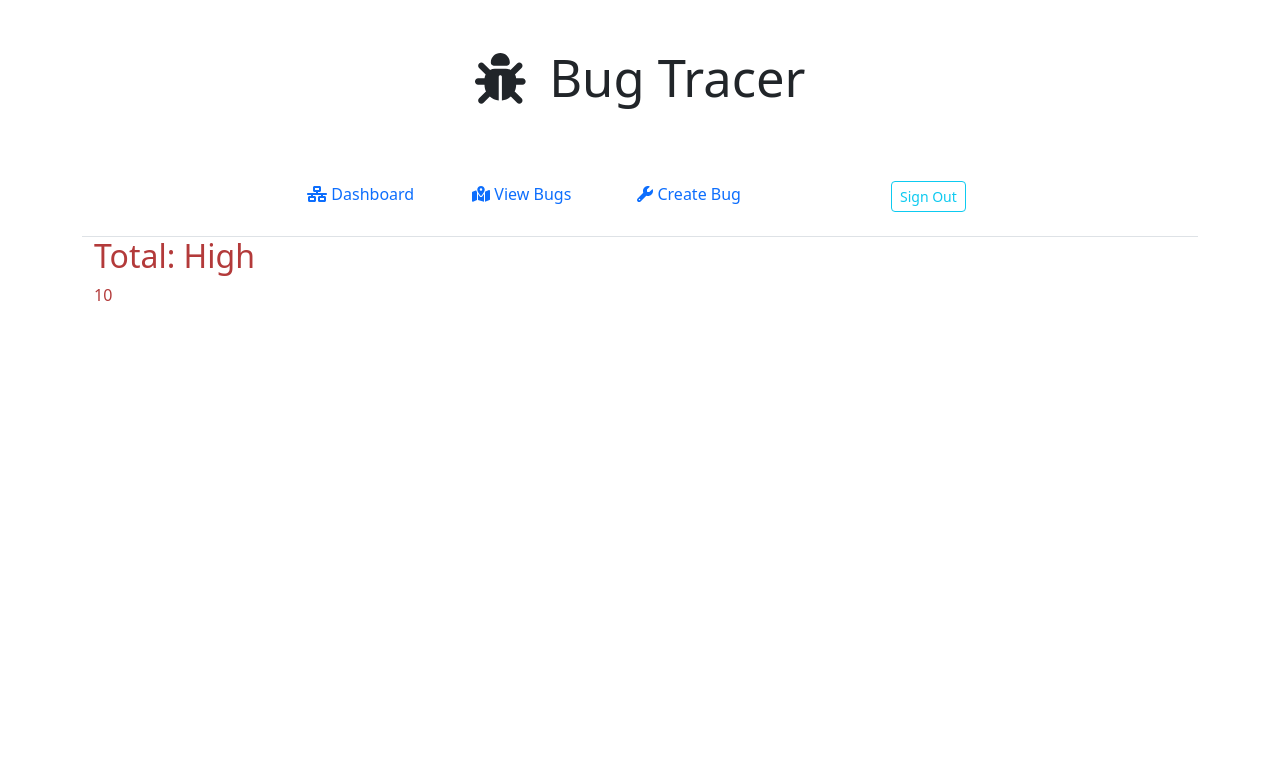
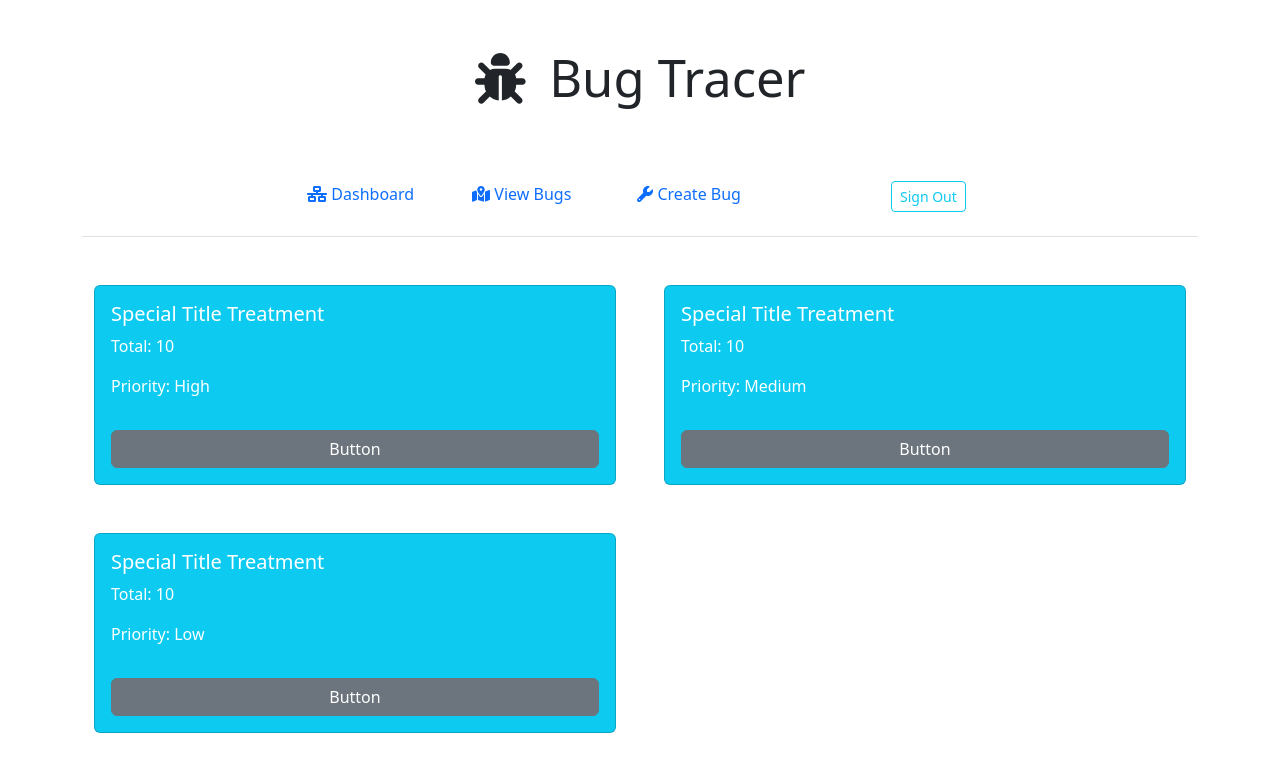
Before and after one commit to JesseLeviHall/Bug-Tracker-MERN, a React (Create React App) app: page / in a window 1280 px wide. Both pictures are taken after typing "Sample", "Sample123" into the empty fields and a click on the button "Login". Shown: the top 772 px of the page. Built offline with nearby package versions, Linux system fonts and the light colour scheme; a web font is replaced by a local one.

Commit message:
dashboard display bugs

```diff
--- a/src/Views/Components/Dashboard/Issue.jsx
+++ b/src/Views/Components/Dashboard/Issue.jsx
@@ -1,13 +1,20 @@
 import React from "react";
 import Priority from "../../../Controllers/priorityController";
+import { Card, Row, Col, CardTitle, CardText, Button } from "reactstrap";
 
 export default (props) => {
   const { level, color } = Priority(props.priority);
   return (
     <div className="container-sm">
       <div style={{ color: color }}>
-        <h2>Total: {level} </h2>
-        <p>{props.count}</p>
+        <Card body color="info" inverse>
+          <CardTitle tag="h5">Special Title Treatment</CardTitle>
+          <CardText>
+            <p>Total: {props.count}</p>
+            <p>Priority: {level}</p>
+          </CardText>
+          <Button>Button</Button>
+        </Card>
       </div>
     </div>
   );
--- a/src/Views/Pages/Dashboard/Dashboard.jsx
+++ b/src/Views/Pages/Dashboard/Dashboard.jsx
@@ -1,10 +1,21 @@
 import React from "react";
+import { Row, Col } from "reactstrap";
 import Issue from "../../Components/Dashboard/Issue";
 
-export default (props) => {
+export default () => {
   return (
     <div className="container-sm">
-      <Issue priority="1" count="10" />
+      <Row>
+        <Col className="mt-5" md="6">
+          <Issue priority="1" count="10" />
+        </Col>
+        <Col className="mt-5" md="6">
+          <Issue priority="2" count="10" />
+        </Col>
+        <Col className="mt-5" md="6">
+          <Issue priority="3" count="10" />
+        </Col>
+      </Row>
     </div>
   );
 };
--- a/src/Views/Pages/Dashboard/dashboard.css
+++ b/src/Views/Pages/Dashboard/dashboard.css
@@ -0,0 +1,3 @@
+Card {
+  box-shadow: 2px 2px 2px 2px;
+}
```
Also changed, not shown: src/Views/Components/Dashboard/issue.css (added).
